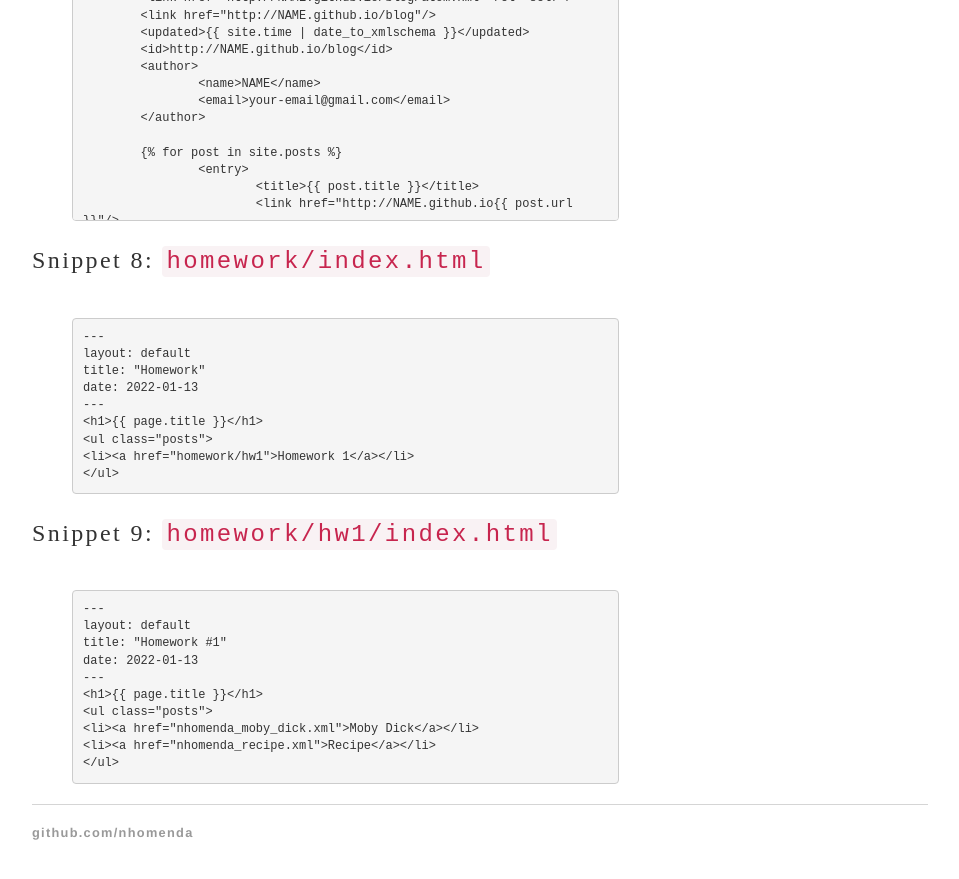
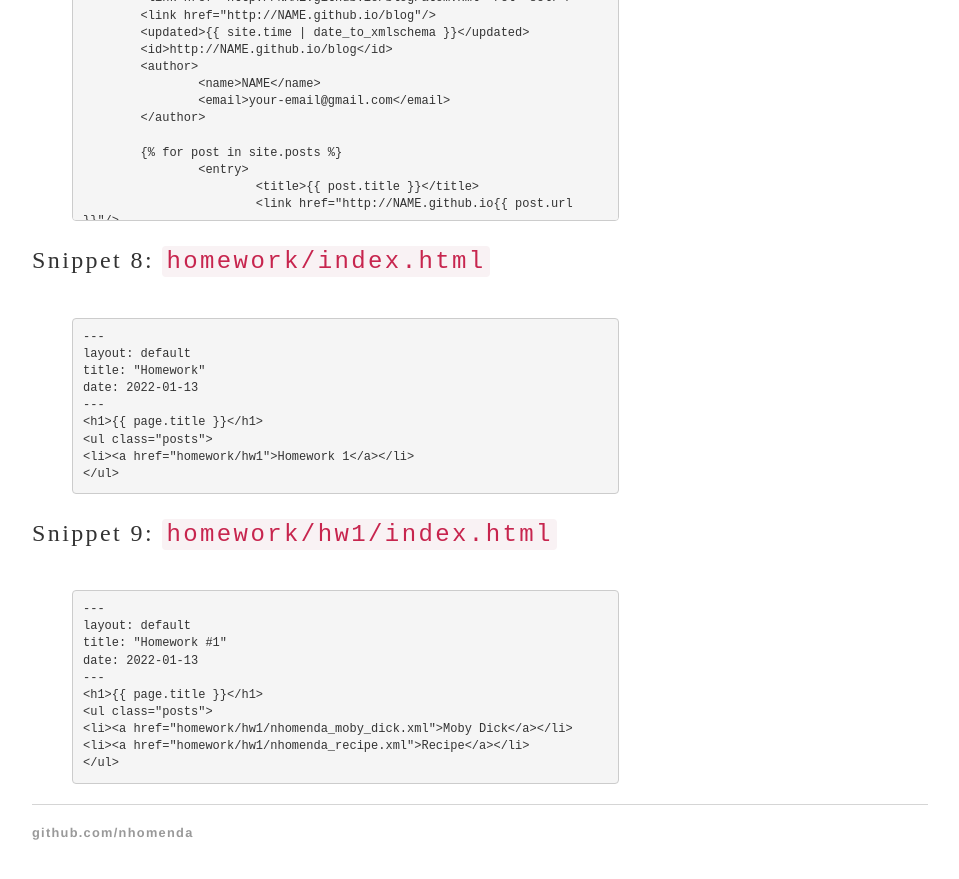
Before and after one commit to nhomenda/nhomenda.github.io, a Jekyll site: the page built from Z656/github-pages.html, in a window 1280 px wide and 900 px high, scrolled down 3048 px. Shown: the top 879 px of the window, without its empty margins (160-1119 px from the left). Built offline with Jekyll 4.4.1, drawn with Linux system fonts in a browser that asks for light colours.

Commit message:
Update github-pages.html

```diff
--- a/Z656/github-pages.html
+++ b/Z656/github-pages.html
@@ -204,8 +204,8 @@ date: 2022-01-13
 ---
 &lt;h1&gt;&lbrace;&lbrace; page.title &rbrace;&rbrace;&lt;/h1&gt;
 &lt;ul class="posts"&gt;
-&lt;li&gt;&lt;a href="nhomenda_moby_dick.xml"&gt;Moby Dick&lt;/a&gt;&lt;/li&gt;
-&lt;li&gt;&lt;a href="nhomenda_recipe.xml"&gt;Recipe&lt;/a&gt;&lt;/li&gt;
+&lt;li&gt;&lt;a href="homework/hw1/nhomenda_moby_dick.xml"&gt;Moby Dick&lt;/a&gt;&lt;/li&gt;
+&lt;li&gt;&lt;a href="homework/hw1/nhomenda_recipe.xml"&gt;Recipe&lt;/a&gt;&lt;/li&gt;
 &lt;/ul&gt;
 </code></pre>
 </div><!-- /.blurb -->
```
